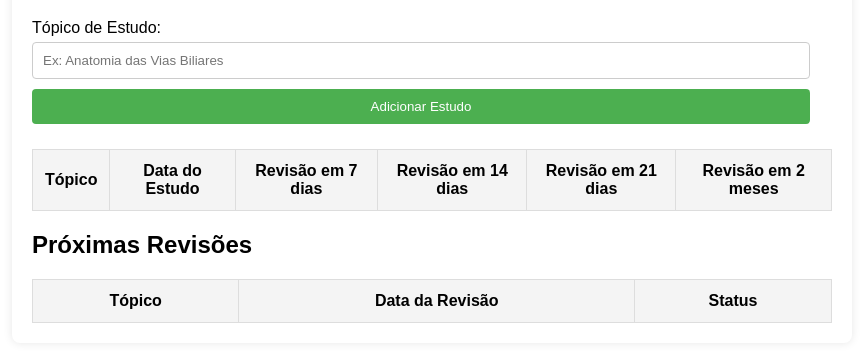
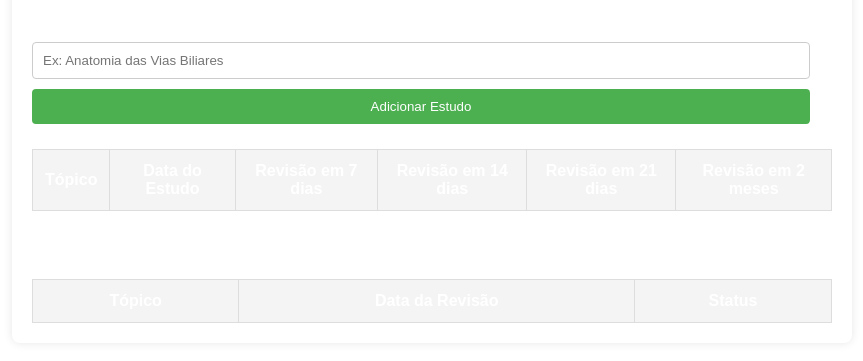
Before and after one commit to ribeiromelo/revisao, a plain HTML site: page index.html in a window 1280 px wide. Shown: the part 101-462 px from the top of the page, without its empty margins (208-1071 px from the left). Drawn offline with Linux system fonts and the light colour scheme.

Commit message:
Update index.html

```diff
--- a/index.html
+++ b/index.html
@@ -7,13 +7,12 @@
     <style>
         body {
             font-family: Arial, sans-serif;
-            margin: 0;
-            padding: 20px;
+            margin: 20px;
+            color: white;
         }
         .container {
             max-width: 800px;
             margin: auto;
-            background-color: #ffffff;
             padding: 20px;
             box-shadow: 0 0 10px rgba(0, 0, 0, 0.1);
             border-radius: 8px;
```
